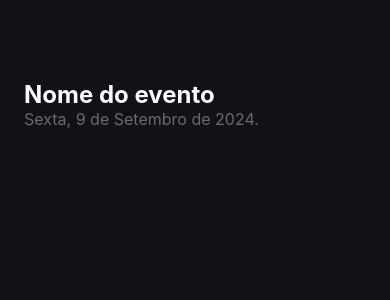
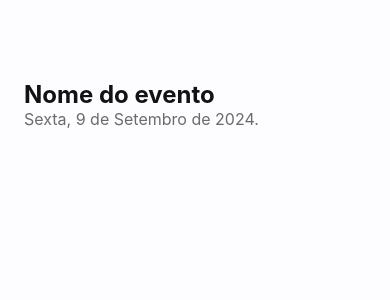
Before and after one commit to felipegazolla/imhere, a React Native app: screen / in a window 390 px wide. Shown: the top 300 px of the page. Built offline with nearby package versions, Linux system fonts and the light colour scheme.

Commit message:
backgroung white and text black

```diff
--- a/App.tsx
+++ b/App.tsx
@@ -1,4 +1,4 @@
-import Home from "./src/screens/Home"
+import { Home } from "./src/screens/Home"
 
 export default function App() {
   return (
--- a/src/screens/Home/index.tsx
+++ b/src/screens/Home/index.tsx
@@ -2,7 +2,7 @@ import { Text, View, } from "react-native"
 
 import { styles } from "./styles"
 
-export default function Home() {
+export function Home() {
   return (
     <View style={styles.container}>
       <Text style={styles.eventName}>
--- a/src/screens/Home/styles.ts
+++ b/src/screens/Home/styles.ts
@@ -3,11 +3,11 @@ import { StyleSheet } from "react-native"
 export const styles = StyleSheet.create({
   container: {
     flex: 1,
-    backgroundColor: '#131016',
+    backgroundColor: '#FDFCFE',
     padding: 24
   },
   eventName: {
-    color: '#FDFCFE',
+    color: '#131016',
     fontSize: 24,
     fontWeight: 'bold',
     marginTop: 56
```
